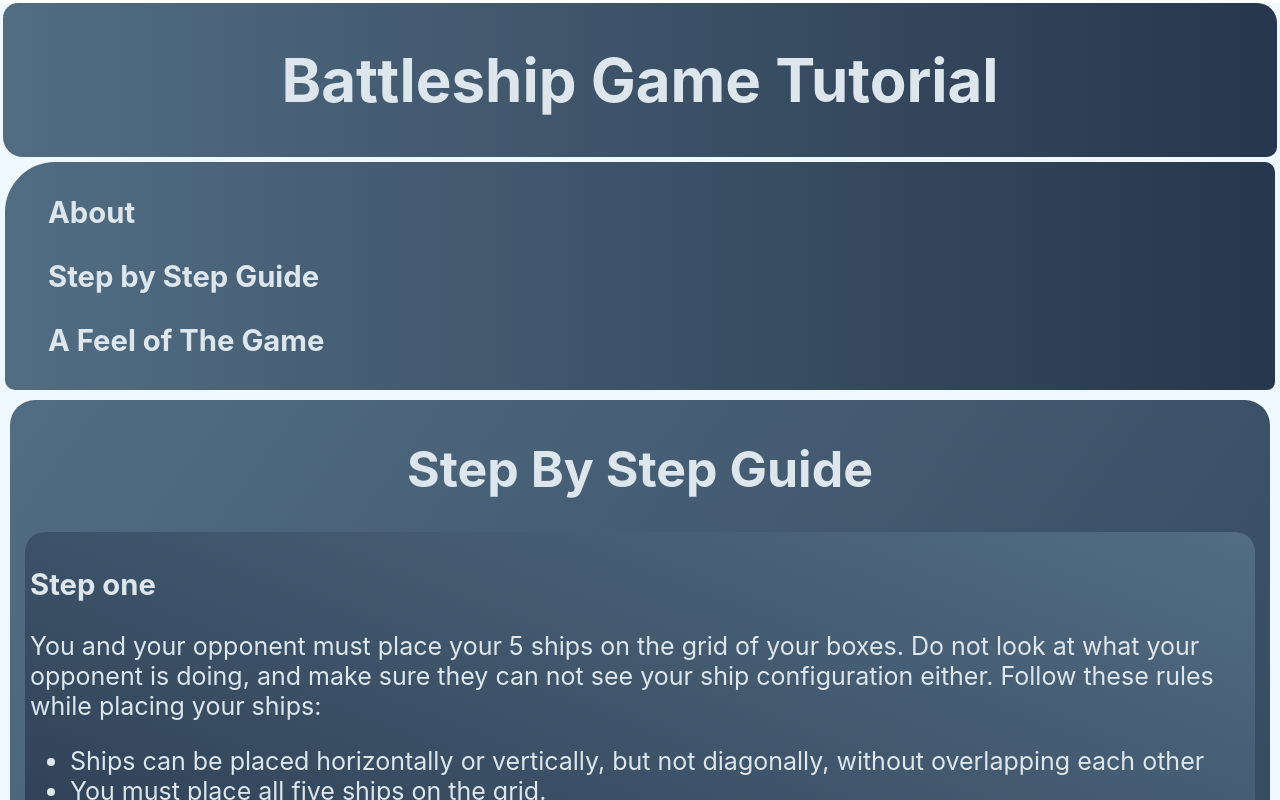
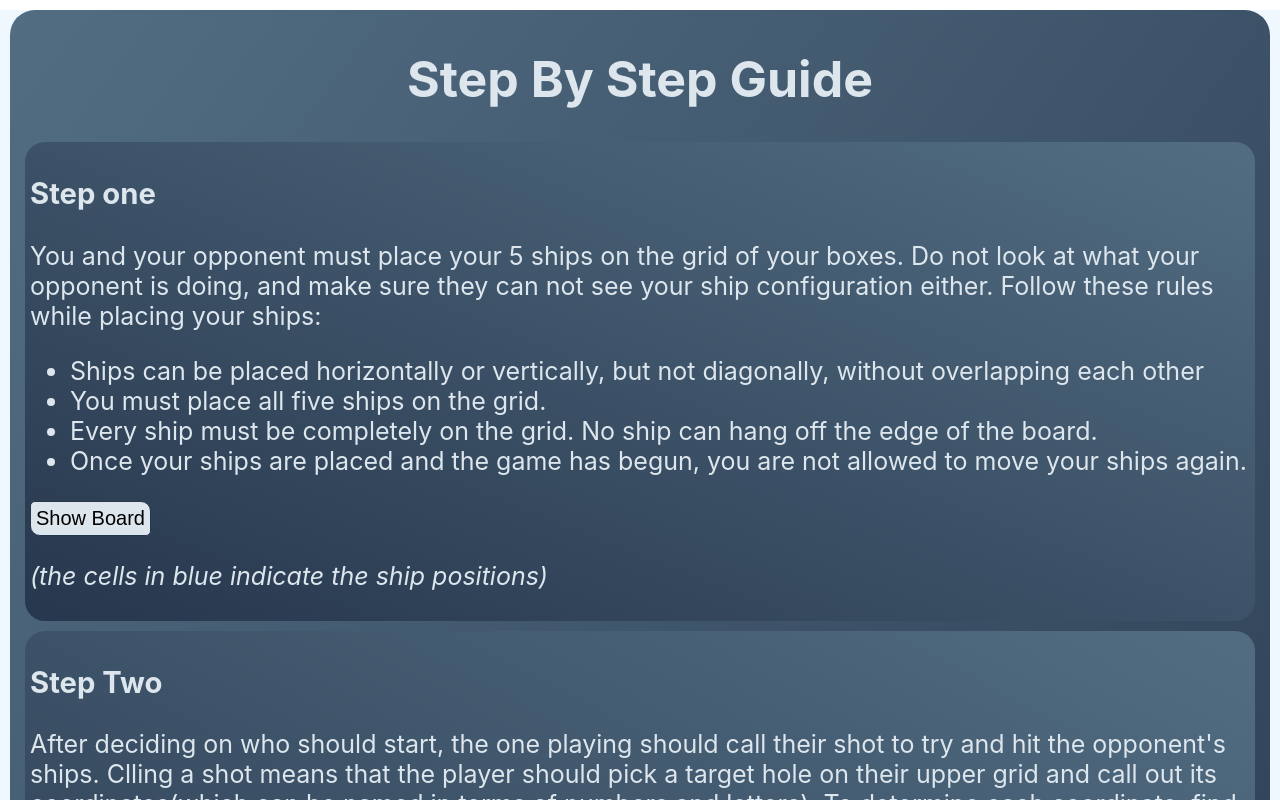
Before and after one commit to l-auta/random-stuff, a React (Create React App) app: page / in a window 1280 px wide. Shown: the top 800 px of the page. Built offline with nearby package versions, Linux system fonts and the light colour scheme.

Commit message:
retained my things

```diff
--- a/src/App.js
+++ b/src/App.js
@@ -1,17 +1,9 @@
-import Header from "./components/header";
-import NavBar from "./components/navBar";
 import Steps from "./components/steps";
 import './App.css'
 
 function App(){
   return(
     <div className="app">
-      <div className="header">
-        <Header />
-      </div>
-      <div className="navbar">
-        <NavBar />
-      </div >
       <div>
           <Steps/>
       </div>
--- a/src/components/header.js
+++ /dev/null
@@ -1,11 +0,0 @@
-import React from "react";
-
-function Header(){
-    return(
-        <header >
-            <h1>Battleship Game Tutorial</h1>
-        </header>
-    )
-}
-
-export default Header
--- a/src/components/navBar.js
+++ /dev/null
@@ -1,21 +0,0 @@
-import React from "react";
-
-function NavBar(){
-    return(
-        <nav>
-            <ul>
-            <div>
-                <h3>About</h3>
-            </div>
-            <div>
-                <h3>Step by Step Guide</h3>
-            </div>
-            <div>
-                <h3>A Feel of The Game</h3>
-            </div>
-            </ul>
-        </nav>
-    )
-}
-
-export default NavBar
```
